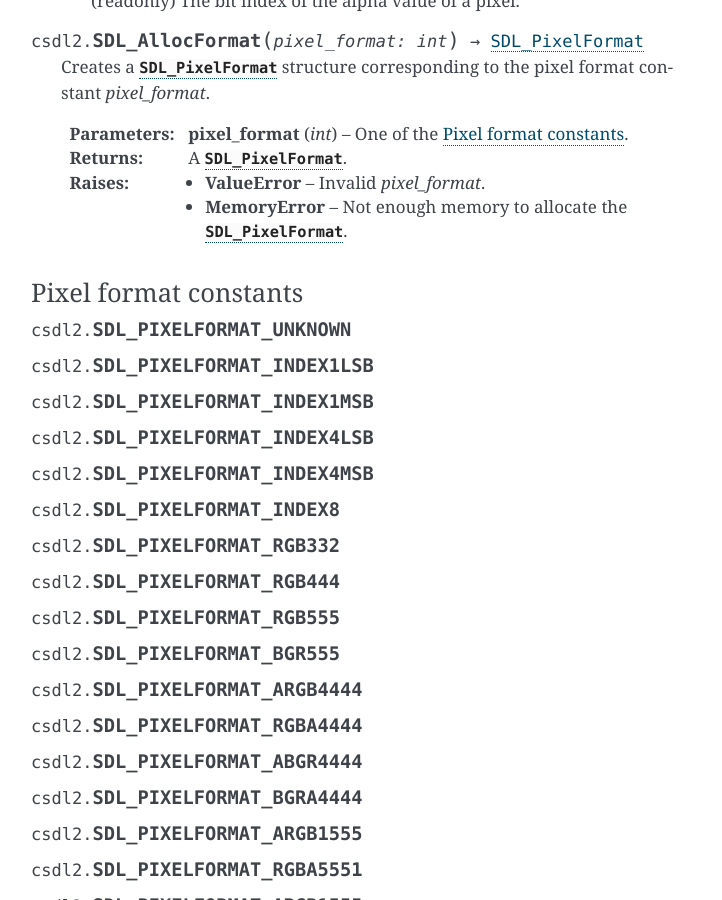
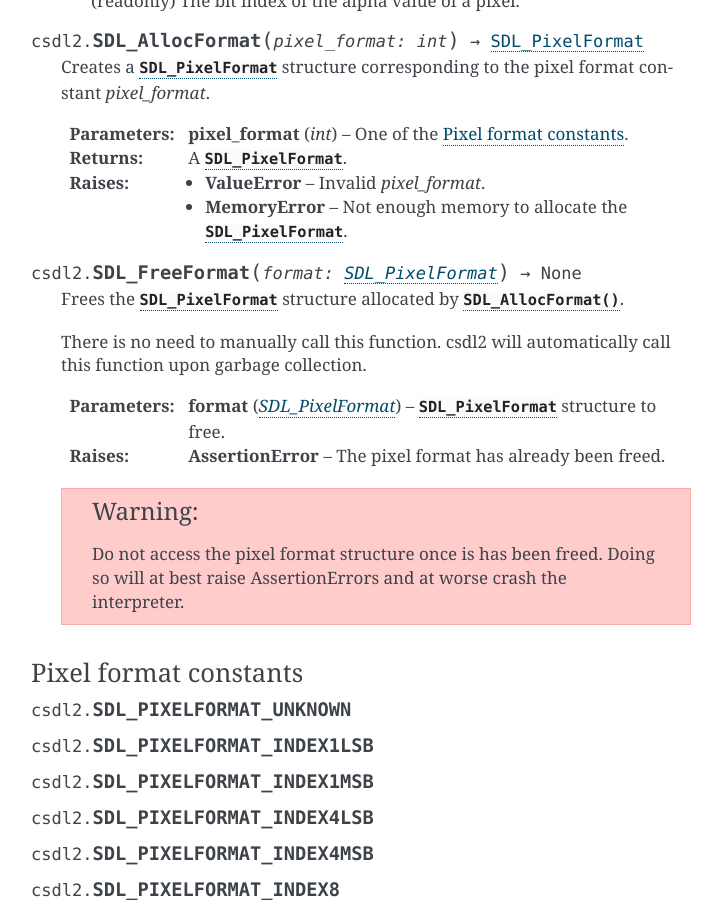
Before and after one commit to pyokagan/pycsdl2, a Sphinx documentation site: the page built from docs/source/api/pixels.rst, in a window 1280 px wide and 900 px high, scrolled down 3338 px. Shown: the whole window, without its empty margins (389-1111 px from the left). Built offline with Sphinx 7.4.7, drawn with Linux system fonts in a browser that asks for light colours.

Commit message:
docs/api/pixels: document SDL_FreeFormat()

```diff
--- a/docs/source/api/pixels.rst
+++ b/docs/source/api/pixels.rst
@@ -178,6 +178,21 @@ Pixel Formats
    :raises MemoryError: Not enough memory to allocate the
                         :class:`SDL_PixelFormat`.
 
+.. function:: SDL_FreeFormat(format: SDL_PixelFormat) -> None
+
+   Frees the :class:`SDL_PixelFormat` structure allocated by
+   :func:`SDL_AllocFormat`.
+
+   There is no need to manually call this function. csdl2 will automatically
+   call this function upon garbage collection.
+
+   :param SDL_PixelFormat format: :class:`SDL_PixelFormat` structure to free.
+   :raises AssertionError: The pixel format has already been freed.
+
+   .. warning:: Do not access the pixel format structure once is has been
+                freed. Doing so will at best raise AssertionErrors and at worse
+                crash the interpreter.
+
 Pixel format constants
 ~~~~~~~~~~~~~~~~~~~~~~
 .. data:: SDL_PIXELFORMAT_UNKNOWN
```
